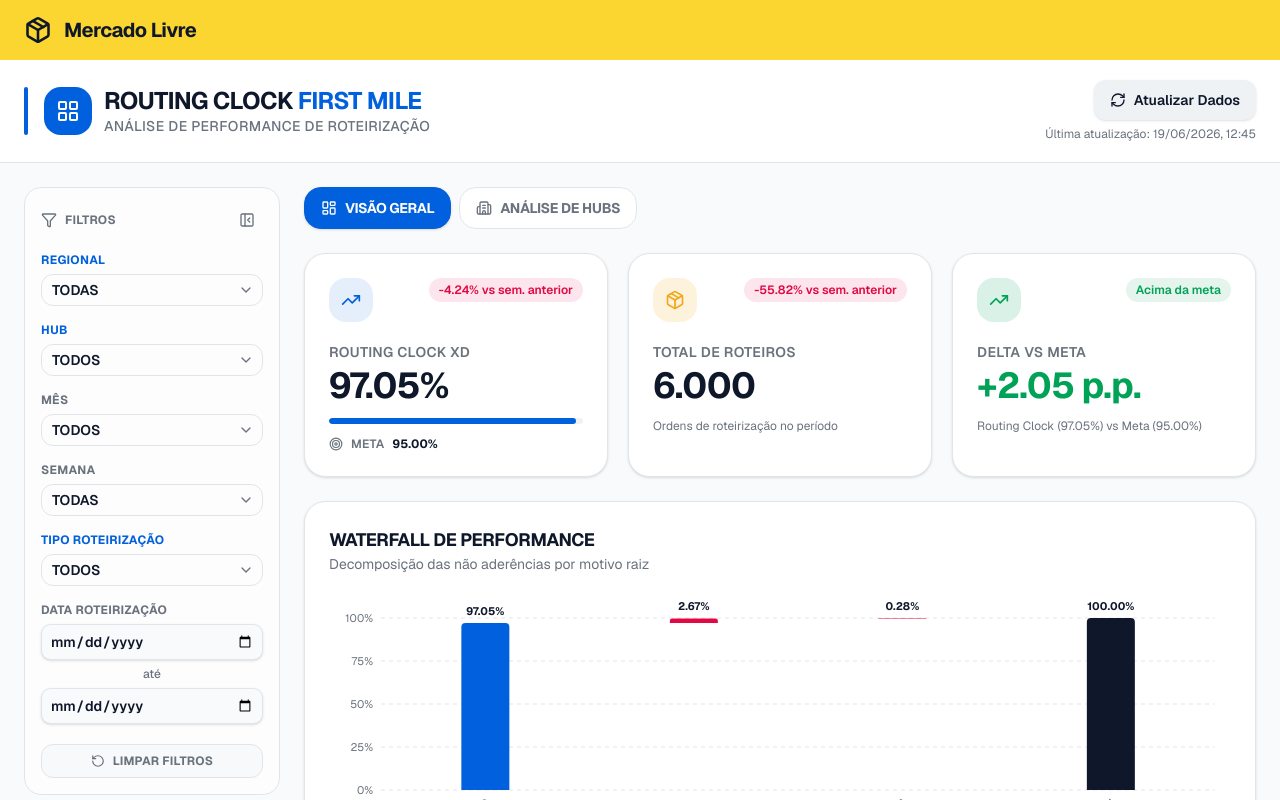
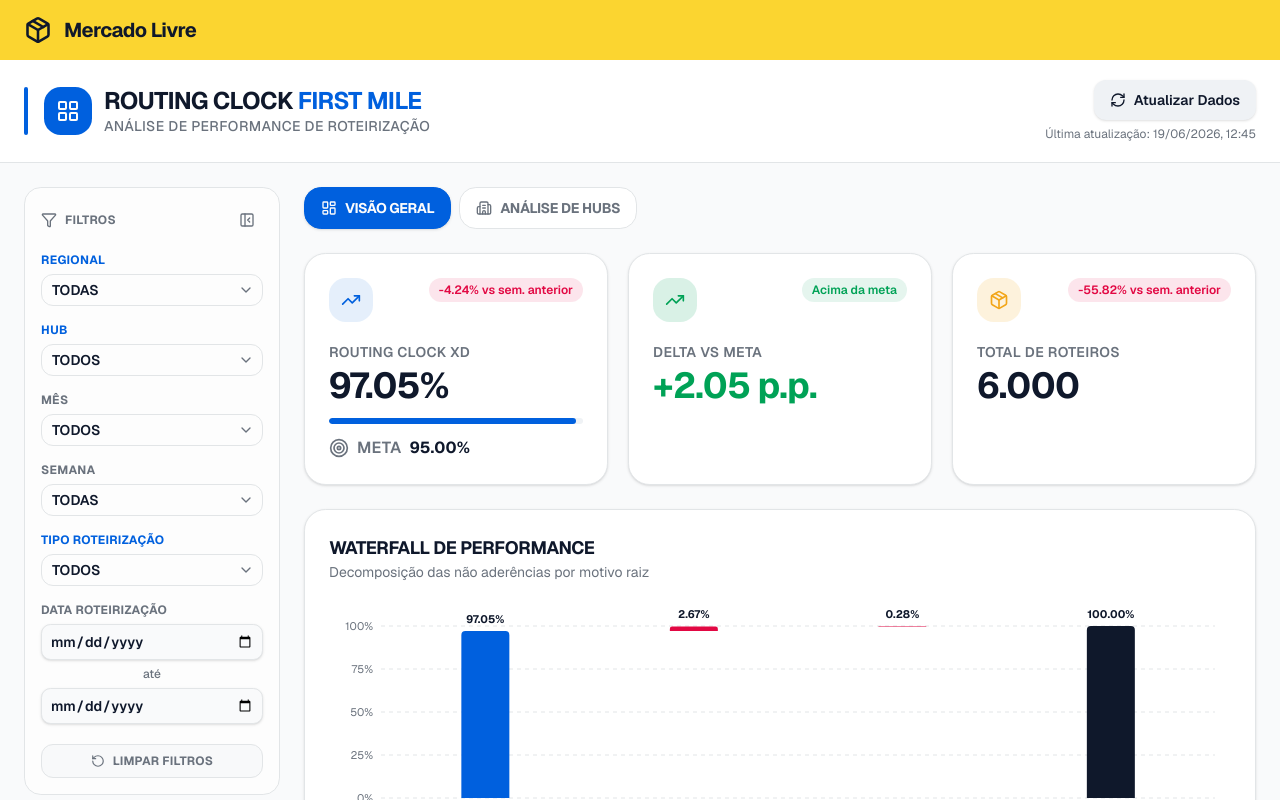
Before and after one commit to adrianoteodoro-sketch/routing-clock-dashboard, a Next.js app: page /routing-clock in a window 1280 px wide. Shown: the top 800 px of the page. Built offline with nearby package versions, Linux system fonts and the light colour scheme.

Commit message:
feat: update KPI card layout and styles
Co-authored-by: adrianoteodoro-sketch <243608073+adrianoteodoro-sketch@users.noreply.github.com>

```diff
--- a/components/kpi-cards.tsx
+++ b/components/kpi-cards.tsx
@@ -46,32 +46,11 @@ export function KpiCards({ kpis }: { kpis: Kpis }) {
             style={{ width: `${Math.min(kpis.performanceAtual, 100)}%` }}
           />
         </div>
-        <div className="mt-3 flex items-center gap-2 text-xs">
-          <Target className="h-3.5 w-3.5 text-muted-foreground" />
+        <div className="mt-3 flex items-center gap-2 text-base">
+          <Target className="h-5 w-5 text-muted-foreground" />
           <span className="font-semibold uppercase tracking-wide text-muted-foreground">Meta</span>
           <span className="font-bold text-foreground">{kpis.meta.toFixed(2)}%</span>
         </div>
-      </div>
-
-      {/* Volume total */}
-      <div className="rounded-2xl border border-border bg-card p-6 shadow-sm">
-        <div className="flex items-start justify-between">
-          <div className="flex h-11 w-11 items-center justify-center rounded-xl bg-warning/15 text-warning">
-            <Package className="h-5 w-5" />
-          </div>
-          <span
-            className={`rounded-full px-2.5 py-1 text-xs font-semibold ${
-              volVar.positive ? "bg-success/10 text-success" : "bg-danger/10 text-danger"
-            }`}
-          >
-            {volVar.text}
-          </span>
-        </div>
-        <p className="mt-5 text-sm font-semibold uppercase tracking-wide text-muted-foreground">
-          Total de Roteiros
-        </p>
-        <p className="mt-1 text-4xl font-bold tracking-tight text-foreground">{formatNumber(kpis.volumeTotal)}</p>
-        <p className="mt-3 text-xs text-muted-foreground">Ordens de roteirização no período</p>
       </div>
 
       {/* Delta vs Meta */}
@@ -99,9 +78,26 @@ export function KpiCards({ kpis }: { kpis: Kpis }) {
           {deltaPositive ? "+" : ""}
           {delta.toFixed(2)} p.p.
         </p>
-        <p className="mt-3 text-xs text-muted-foreground">
-          Routing Clock ({kpis.performanceAtual.toFixed(2)}%) vs Meta ({kpis.meta.toFixed(2)}%)
+      </div>
+
+      {/* Volume total */}
+      <div className="rounded-2xl border border-border bg-card p-6 shadow-sm">
+        <div className="flex items-start justify-between">
+          <div className="flex h-11 w-11 items-center justify-center rounded-xl bg-warning/15 text-warning">
+            <Package className="h-5 w-5" />
+          </div>
+          <span
+            className={`rounded-full px-2.5 py-1 text-xs font-semibold ${
+              volVar.positive ? "bg-success/10 text-success" : "bg-danger/10 text-danger"
+            }`}
+          >
+            {volVar.text}
+          </span>
+        </div>
+        <p className="mt-5 text-sm font-semibold uppercase tracking-wide text-muted-foreground">
+          Total de Roteiros
         </p>
+        <p className="mt-1 text-4xl font-bold tracking-tight text-foreground">{formatNumber(kpis.volumeTotal)}</p>
       </div>
     </div>
   )
```
